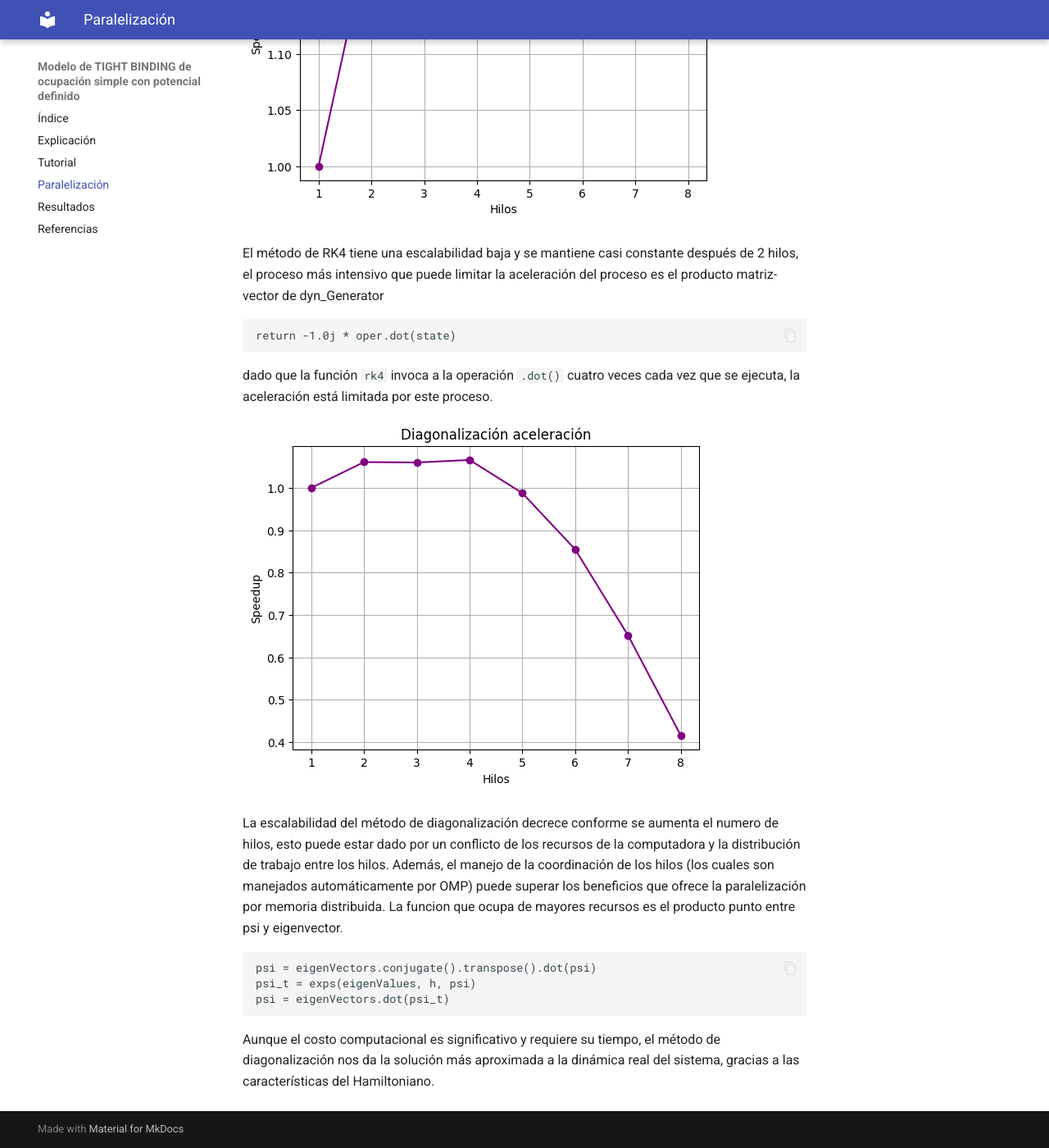
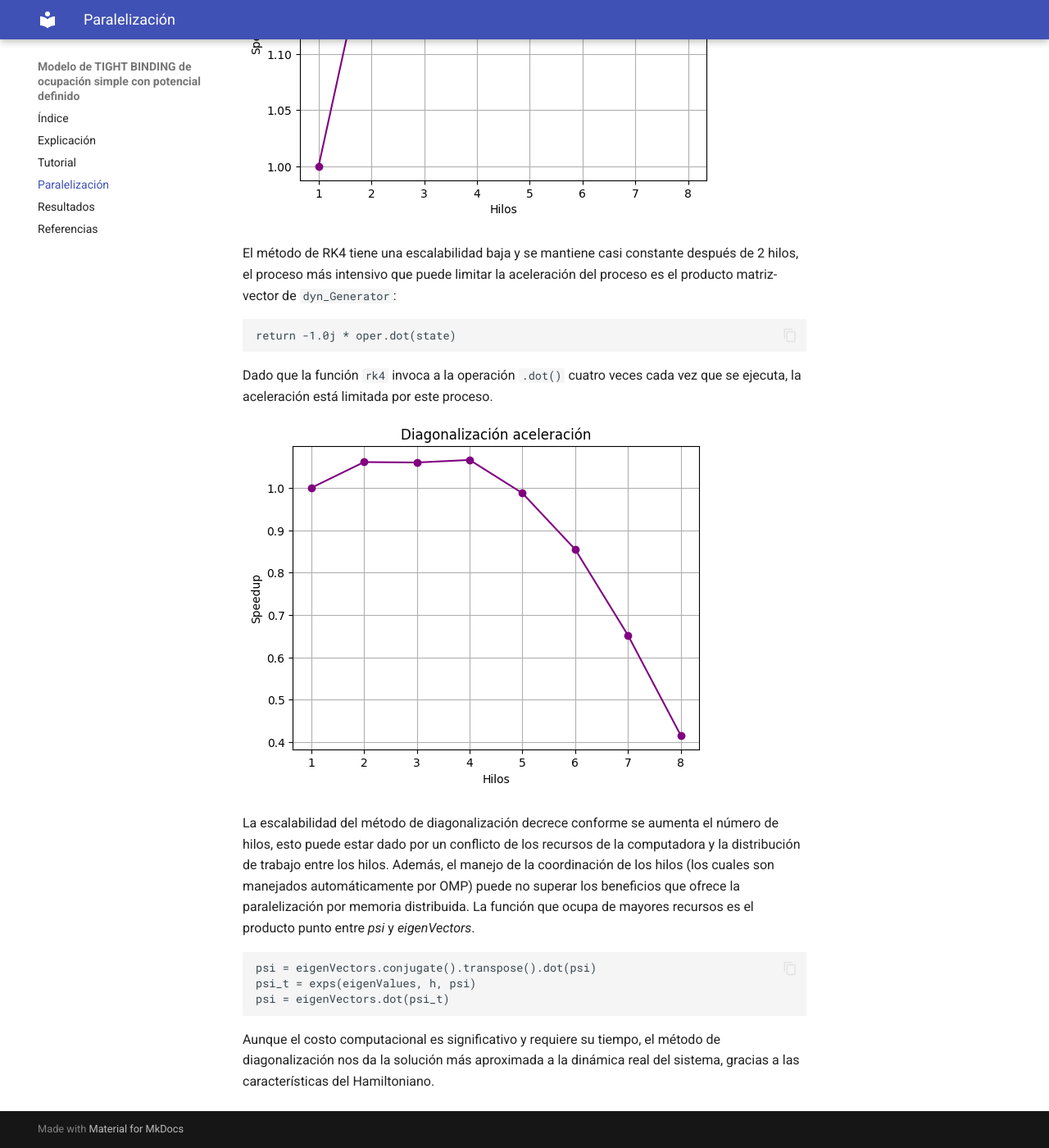
Before and after one commit to FabianC010/Proyecto-Computacional, an MkDocs documentation site: the page built from docs/parallel.md, in a window 1280 px wide and 1400 px high, scrolled down 429 px. Shown: the whole window at 82% size. Built offline with MkDocs 1.6.1 and Material for MkDocs 9.7.7, drawn with Linux system fonts in a browser that asks for light colours; some of the changed text lies outside the part shown.

Commit message:
Final fixes

```diff
--- a/docs/parallel.md
+++ b/docs/parallel.md
@@ -1,19 +1,19 @@
 # Paralelización
 
-La escalabilidad de un programa en python se hace apartir de las bibliotecas precompiladas como numpy o bibliotecas externas.
+La escalabilidad de un programa en _Python_ se hace a partir de las bibliotecas precompiladas como `numpy` o bibliotecas externas.
 
 ![aceleracion rk4](https://github.com/FabianC010/Proyecto-Computacional/raw/main/docs/videos/RK4_aceleracion.png)
 
-El método de RK4 tiene una escalabilidad baja y se mantiene casi constante después de 2 hilos, el proceso más intensivo que puede limitar la aceleración del proceso es el producto matriz-vector de dyn_Generator
+El método de RK4 tiene una escalabilidad baja y se mantiene casi constante después de 2 hilos, el proceso más intensivo que puede limitar la aceleración del proceso es el producto matriz-vector de `dyn_Generator`:
 
     return -1.0j * oper.dot(state)
 
-dado que la función `rk4` invoca a la operación `.dot()` cuatro veces cada vez que se ejecuta, la aceleración está limitada por este proceso.
+Dado que la función `rk4` invoca a la operación `.dot()` cuatro veces cada vez que se ejecuta, la aceleración está limitada por este proceso.
 
 ![aceleracion diagonalizacion](https://github.com/FabianC010/Proyecto-Computacional/raw/main/docs/videos/Dg_aceleracion.png)
 
-La escalabilidad del método de diagonalización decrece conforme se aumenta el numero de hilos, esto puede estar dado por un conflicto de los recursos de la computadora y la distribución de trabajo entre los hilos. Además, el manejo de la coordinación de los hilos (los cuales son manejados automáticamente por OMP) puede superar los beneficios que ofrece la paralelización por memoria distribuida.
-La funcion que ocupa de mayores recursos es el producto punto entre psi y eigenvector.
+La escalabilidad del método de diagonalización decrece conforme se aumenta el número de hilos, esto puede estar dado por un conflicto de los recursos de la computadora y la distribución de trabajo entre los hilos. Además, el manejo de la coordinación de los hilos (los cuales son manejados automáticamente por OMP) puede no superar los beneficios que ofrece la paralelización por memoria distribuida.
+La función que ocupa de mayores recursos es el producto punto entre _psi_ y _eigenVectors_.
 
     psi = eigenVectors.conjugate().transpose().dot(psi)
     psi_t = exps(eigenValues, h, psi)
```
Also changed, not shown: docs/explanation.md (+2 -2 lines), docs/index.md (+1 -1 lines), docs/results.md (+5 -5 lines), docs/tutorials.md (+8 -8 lines).
